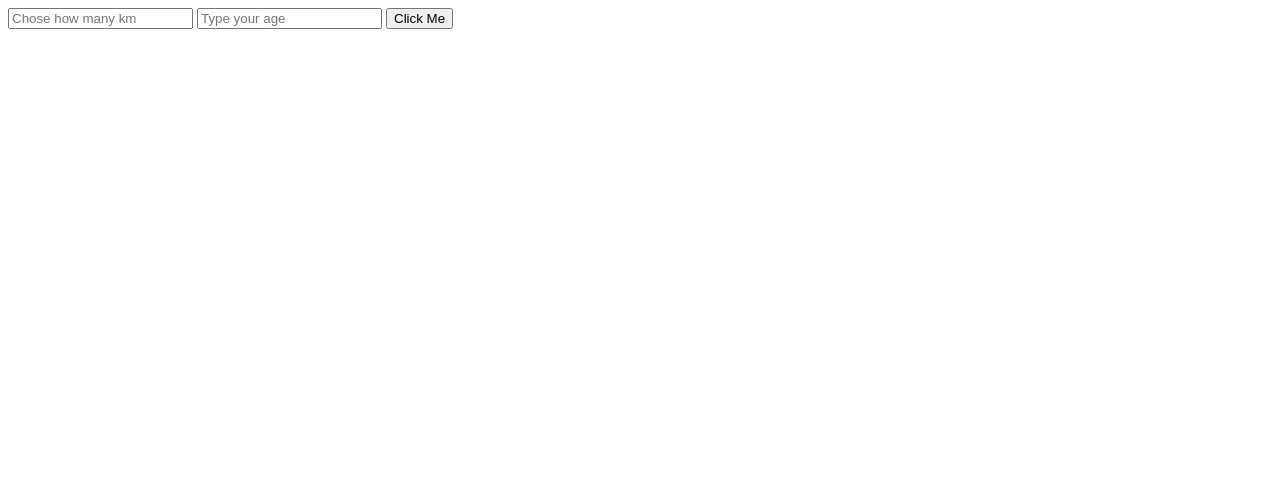
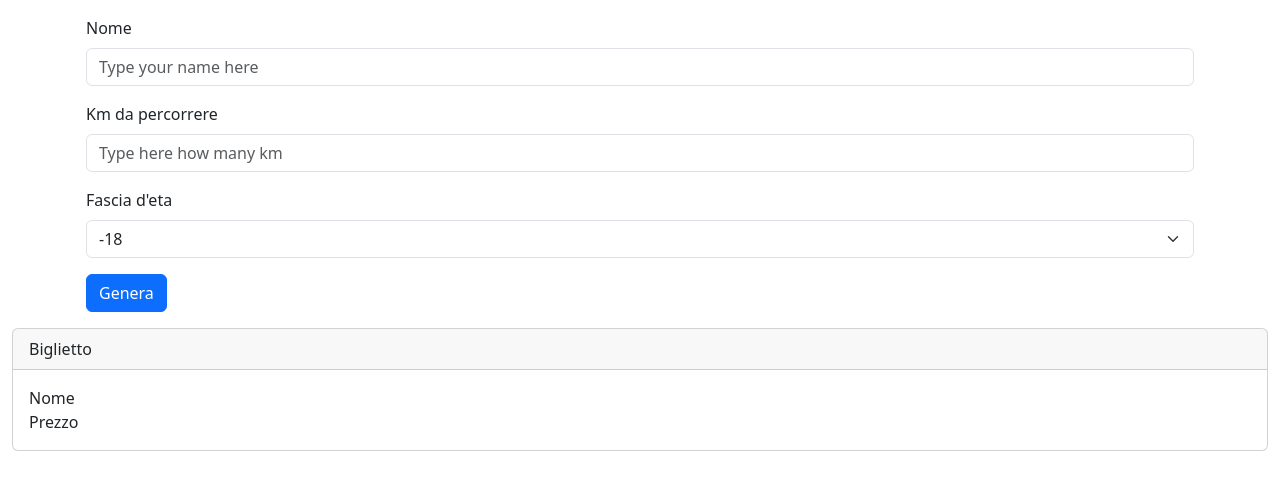
Before and after one commit to tommasodare/js-biglietto-treno-form, a plain HTML site: page index.html in a window 1280 px wide. Drawn offline with nearby package versions, Linux system fonts and the light colour scheme.

Commit message:
Done Milestone 2

```diff
--- a/index.html
+++ b/index.html
@@ -4,10 +4,10 @@
     <meta charset="UTF-8">
     <meta name="viewport" content="width=device-width, initial-scale=1.0">
     <title>Biglietto Treno JS</title>
-</head>
+    <link href="https://cdn.jsdelivr.net/npm/bootstrap@5.3.3/dist/css/bootstrap.min.css" rel="stylesheet" integrity="sha384-QWTKZyjpPEjISv5WaRU9OFeRpok6YctnYmDr5pNlyT2bRjXh0JMhjY6hW+ALEwIH" crossorigin="anonymous">
 <body>
 
-    <form id="form" action="">
+    <!-- <form id="form" action="">
 
         <input class="distance" type="number" placeholder="Chose how many km">
 
@@ -15,8 +15,50 @@
 
         <button>Click Me</button>
 
-    </form>
+    </form> -->
+
+
+    <div class="container p-3">
+        <div class="row">
+            <form id="form" action="">
+                <div class="mb-3">
+                  <label for="username" class="form-label">Nome</label>
+                  <input type="text" class="form-control" name="username" id="username" aria-describedby="emailHelp" placeholder="Type your name here">
+                </div>
+                <div class="mb-3">
+                    <label for="km" class="form-label">Km da percorrere</label>
+                    <input type="number" class="form-control" name="km" id="km" aria-describedby="kmHelp" placeholder="Type here how many km">
+                </div>
+                <div class="mb-3">
+                    <label for="age" class="form-label">Fascia d'eta</label>
+                    <select class="form-select" name="age" id="age">
+                        <option value="1">-18</option>
+                        <option value="2">18/65</option>
+                        <option value="3">+65</option>
+                      </select>
+                </div>
+                <button type="submit" class="btn btn-primary">Genera</button>
+            </form>
+        </div>
+    </div>
+
+    <div class="container-fluid">
+        <div class="col">
+            <div class="card">
+                <div class="card-header">
+                    Biglietto
+                </div>
+                <div class="card-body">
+                    <div class="name">Nome</div>
+                    <div class="price">Prezzo</div>
+                </div>
+            </div>
+        </div>
+    </div>
+
+
 
     <script src="./main.js"></script>
+    <script src="https://cdn.jsdelivr.net/npm/bootstrap@5.3.3/dist/js/bootstrap.bundle.min.js" integrity="sha384-YvpcrYf0tY3lHB60NNkmXc5s9fDVZLESaAA55NDzOxhy9GkcIdslK1eN7N6jIeHz" crossorigin="anonymous"></script>
 </body>
 </html>
--- a/main.js
+++ b/main.js
@@ -1,7 +1,11 @@
 const formEl = document.getElementById("form")
-const distanceEl = document.querySelector(".distance")
-const ageEl = document.querySelector(".age")
+const nameEl = document.getElementById("username")
+const distanceEl = document.getElementById("km")
+const ageEl = document.getAnimations("age")
 const buttonEl = document.querySelector("button")
+
+const cardName = document.querySelector(".name")
+const cardPrice = document.querySelector(".price")
 
 //console.log(distanceEl, ageEl);
 
@@ -40,4 +44,7 @@ buttonEl.addEventListener("click", function(){
     } else {
         console.log(price);
     }
+
+    cardName.innerHTML = nameEl.value
+    cardPrice.innerHTML = price.toFixed(2)
 })
```
